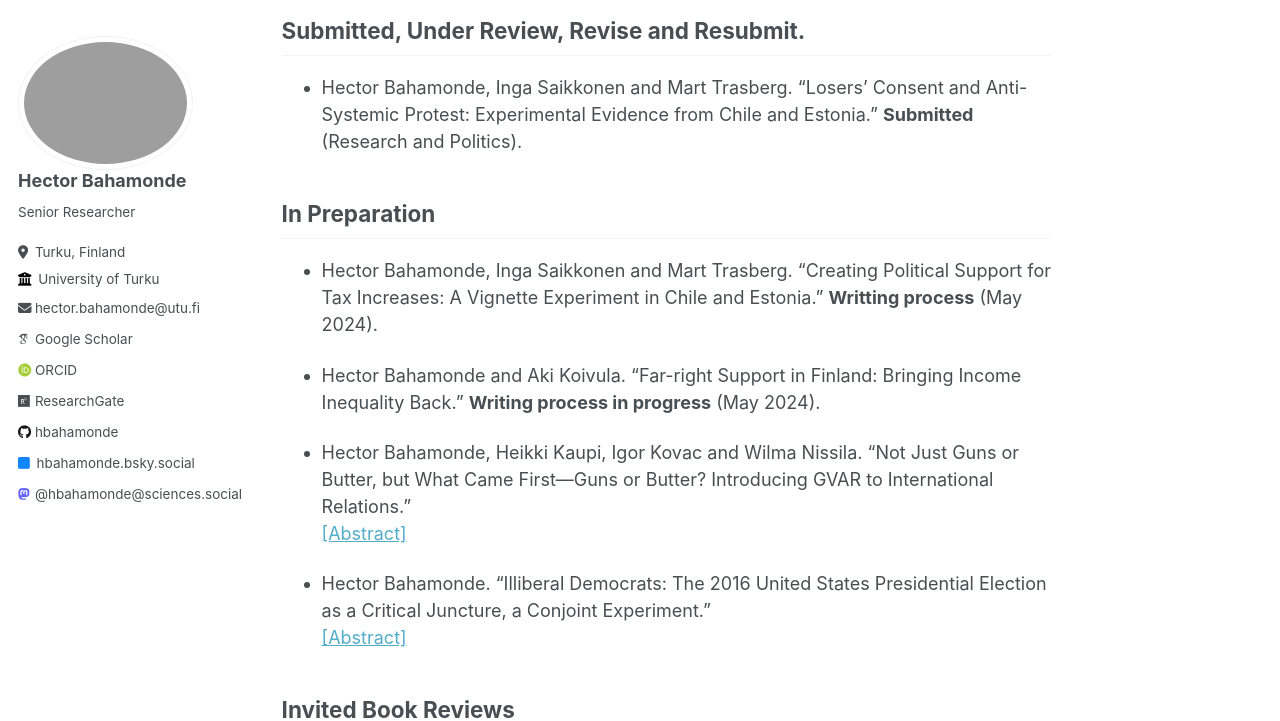
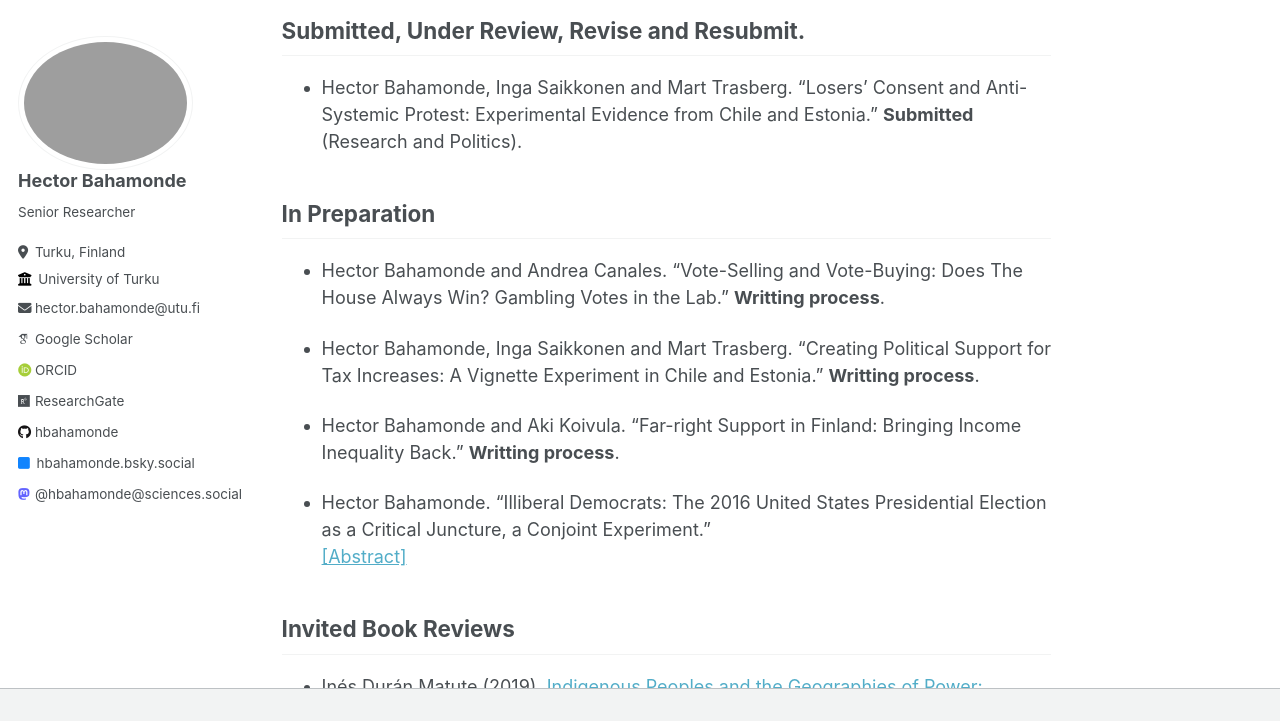
Before and after one commit to hbahamonde/hbahamonde.github.io, a Jekyll site: the page built from _pages/research.md, in a window 1280 px wide and 900 px high, scrolled down 1490 px, cut to the strip 0-721 px from the top of the window. Built offline with Jekyll 4.4.1, drawn with Linux system fonts in a browser that asks for light colours; some web fonts are replaced.

Commit message:
andrea paper

```diff
--- a/_pages/research.md
+++ b/_pages/research.md
@@ -29,11 +29,13 @@ redirect_from:
 
 ## In Preparation
 
-- Hector Bahamonde, Inga Saikkonen and Mart Trasberg. "Creating Political Support for Tax Increases: A Vignette Experiment in Chile and Estonia." **Writting process** (May 2024).
 
-- Hector Bahamonde and Aki Koivula. "Far-right Support in Finland: Bringing Income Inequality Back." **Writing process in progress** (May 2024).
+- Hector Bahamonde and Andrea Canales. "Vote-Selling and Vote-Buying: Does The House Always Win? Gambling Votes in the Lab." **Writting process**.
 
-- Hector Bahamonde, Heikki Kaupi, Igor Kovac and Wilma Nissila. "Not Just Guns or Butter, but What Came First—Guns or Butter? Introducing GVAR to International Relations." <br/> [[Abstract]](https://github.com/hbahamonde/Bahamonde_Kovac/raw/master/abstract.txt)
+- Hector Bahamonde, Inga Saikkonen and Mart Trasberg. "Creating Political Support for Tax Increases: A Vignette Experiment in Chile and Estonia." **Writting process**.
+
+- Hector Bahamonde and Aki Koivula. "Far-right Support in Finland: Bringing Income Inequality Back." **Writting process**.
+
 
 - Hector Bahamonde. "Illiberal Democrats: The 2016 United States Presidential Election as a Critical Juncture, a Conjoint Experiment." <br/> [[Abstract]](http://www.hectorbahamonde.com)
 
```
